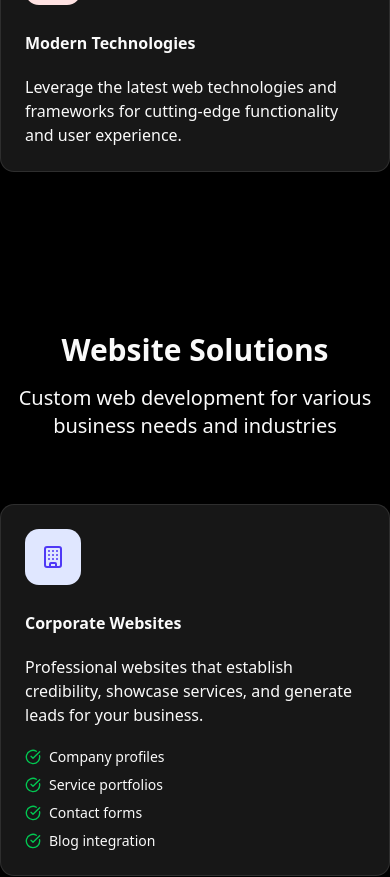
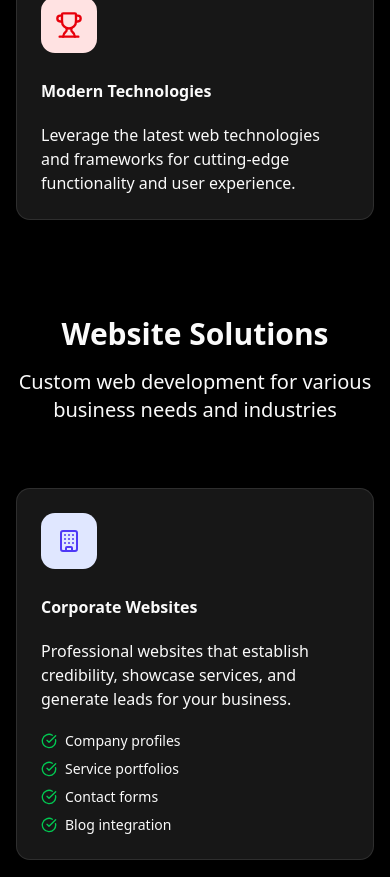
Before and after one commit to uxlabspk/codehunts, a React (Vite) app: page /web-development in a window 390 px wide. Shown: the part 3218-4095 px from the top of the page. Built offline with nearby package versions, Linux system fonts and the light colour scheme.

Commit message:
feat: Updating Web Development Service Page

```diff
--- a/src/pages/web-development.tsx
+++ b/src/pages/web-development.tsx
@@ -125,7 +125,7 @@ export default function WebDev() {
             />
 
             {/* Key Features */}
-            <section className="py-20 bg-black">
+            <section className="px-4 sm:px-0 py-20 bg-black">
                 <div className="container mx-auto">
                     <div className="text-center mb-16">
                         <h2 className="text-3xl md:text-4xl font-bold mb-4">
@@ -145,7 +145,7 @@ export default function WebDev() {
             </section>
 
             {/* Use Cases */}
-            <section className="py-20 bg-black">
+            <section className="py-4 sm:py-20 px-4 sm:px-0 bg-black">
                 <div className="container mx-auto">
                     <div className="text-center mb-16">
                         <h2 className="text-3xl md:text-4xl font-bold mb-4">
@@ -165,7 +165,7 @@ export default function WebDev() {
             </section>
 
             {/* Our Tec Stack Section */}
-            <section className="py-20 bg-black">
+            <section className="py-20 px-4 sm:px-0 bg-black">
                 <div className="container mx-auto">
                     <div className="text-center mb-16">
                         <h2 className="text-3xl md:text-4xl font-bold mb-4">
```
